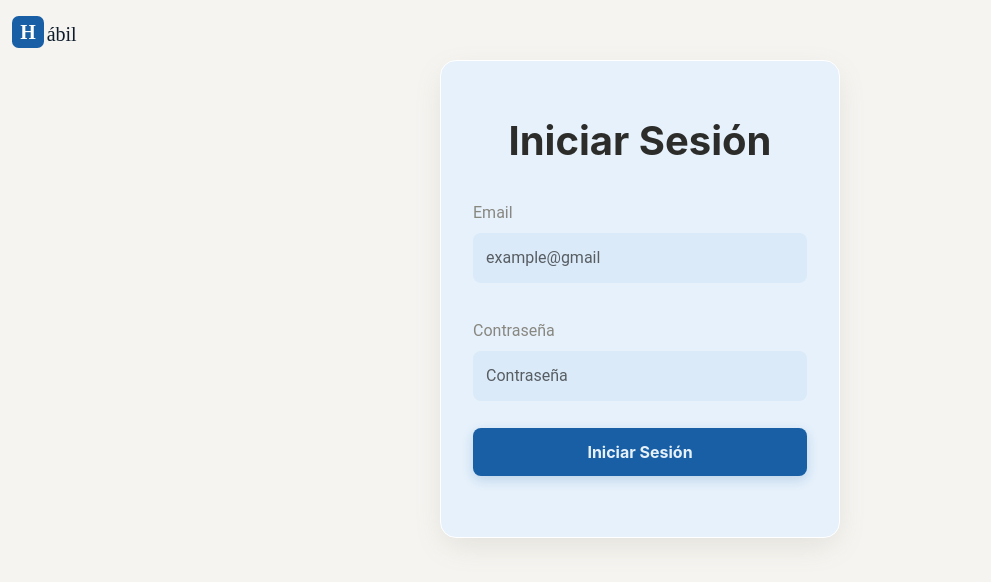
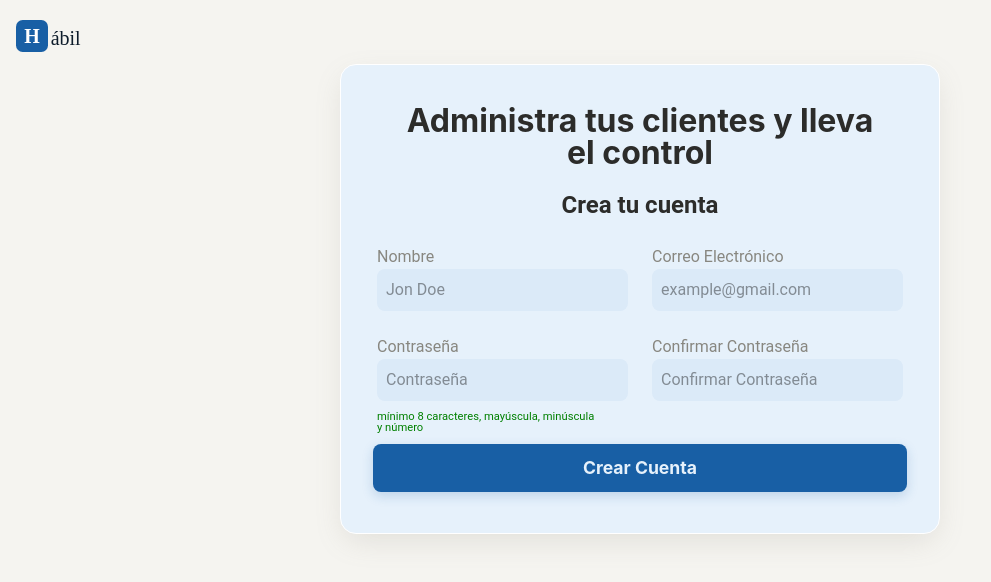
Before and after one commit to anthony-dlc/habil, a React (Vite) app: page / in a window 1280 px wide. Shown: the top 582 px of the page, without its empty margins (0-991 px from the left). Built offline with nearby package versions, Linux system fonts and the light colour scheme; no server answers.

Commit message:
Organize files,classes,style and more

```diff
--- a/index.html
+++ b/index.html
@@ -7,7 +7,7 @@
     <title>habil</title>
     <link
       rel="shortcut icon"
-      href="./public/icons/habil-favicon.svg"
+      href="icons/habil-favicon.svg"
       type="image/svg"
     />
   </head>
--- a/src/App.jsx
+++ b/src/App.jsx
@@ -1,9 +1,10 @@
-import "./styles/App.css";
-import SignUp from "./components/SignUp";
-import SignIn from "./components/SignIn";
+import "./assets/App.css";
+import SignUp from "./components/signUp/SignUp";
+// import SignIn from "./components/signIn/SignIn";
 
 function App() {
-  return <SignIn />;
+  return <SignUp />;
+  // return <SignIn />
 }
 
 export default App;
--- a/src/styles/SignUp.css
+++ b/src/components/signIn/SignIn.css
@@ -29,200 +29,122 @@
   --shadow-block-azul: 0 10px 30px -5px rgba(139, 134, 122, 0.2);
 }
 
-* {
-  margin: 0;
-  padding: 0;
-  box-sizing: border-box;
+.signIn-formContainer {
+  background-color: var(--bg);
+  position: relative;
+  padding: 60px 16px;
+  height: 100vh;
+  font-family: var(--second-font);
+  color: var(--second-text);
 }
 
-body {
-  background-color: var(--bg);
+.signIn-iconDark {
+  position: absolute;
+  width: 120px;
+  top: 12px;
+  left: 12px;
 }
 
-.form-container {
-  background-color: var(--bg);
+.signIn-form {
+  padding: 48px 16px;
   position: relative;
-  color: var(--second-text);
-  padding-top: 30px;
-  height: 100vh;
+  max-width: 400px;
+  margin: auto;
+  border-radius: 16px;
 }
 
-.icon-dark {
-  z-index: 100;
-  position: absolute;
-  top: 16px;
-  left: 16px;
-  width: 80px;
+.signIn-h1 {
+  color: var(--main-text);
+  font-family: var(--main-font);
+  font-size: 2.5rem;
+  font-weight: bold;
+  text-align: center;
+  padding: 8px 0;
+  margin-bottom: 12px;
 }
 
-.icon-light {
-  display: none;
+.signIn-label {
+  width: 100%;
+  display: flex;
+  flex-direction: column;
+  padding: 6px 0;
 }
 
-.form-container .form-background {
-  display: none;
+.signIn-input,
+.signIn-btnSummit {
+  margin-top: 4px;
+  padding: 12px;
+  border: none;
+  border-radius: 8px;
 }
 
-form {
-  position: relative;
-  /* background-color: var(--bg); */
-  padding: 40px 12px;
-  font-family: var(--second-font);
+.signIn-input {
+  outline: none;
+  background-color: #ffffff;
+  border: var(--input-border-bg-blanco);
+  box-shadow: var(--input-shadow-bg-blanco);
 }
 
-h1 {
-  color: var(--main-text);
-  font-size: 1.8rem;
-  text-align: center;
-  font-family: var(--main-font);
-  font-weight: bold;
-  margin-bottom: 16px;
-  word-break: keep-all;
-  hyphens: none;
-}
-
-.subtitulo {
-  color: var(--main-text);
-  text-align: center;
-  padding: 8px;
-  font-size: 1.5rem;
-  font-weight: bold;
-  font-family: var(--second-font);
-  margin-bottom: 16px;
-}
-
-label {
-  display: flex;
-  flex-direction: column;
-  width: 100%;
-  gap: 4px;
-  margin-bottom: 12px;
-  position: relative;
-}
-
-input {
-  outline: none;
-  background-color: #ffffff;
-  border-radius: 8px;
-  border: var(--input-border-bg-blanco);
-  box-shadow: var(--input-shadow-bg-blanco);
-  color: #000000;
-  padding: 8px;
-}
-
-input::placeholder {
-  color: #000000;
-  opacity: 0.6;
-}
-
-input:focus {
+.signIn-input:focus {
   border-bottom-color: var(--bg);
 }
 
-button {
+.signIn-btnSummit {
   width: 100%;
-  padding: 12px;
-  border-radius: 8px;
-  border: none;
-  font-size: 1.1rem;
+  font-size: 1rem;
   font-weight: bold;
-  box-shadow: var(--btn-shadow);
   background-color: var(--btn-cta-links);
   color: var(--cards-tags);
   transition: var(--trancisiones);
   transform: var(--btn-transform-blanco);
-  font-family: var(--main-font);
   margin-top: 16px;
 }
 
-button:hover {
+.signIn-btnSummit:hover {
   background-color: var(--icons-badges-hover);
   transform: var(--btn-transform-blanco);
   box-shadow: var(--btn-shadow-hover-blanco);
 }
 
-.referencia {
-  font-size: 0.7rem;
-  position: absolute;
-  bottom: -4px;
-}
-
-input:user-valid {
-  outline: 1px solid #008000;
-}
-
-input:user-invalid {
-  outline: 1px solid #ff0000;
-}
-
-.error-message {
+.signIn-ErrorMsg {
   color: #ff0000;
   font-size: 0.8rem;
   position: absolute;
-  bottom: 20px;
-  text-align: center;
+  bottom: 30px;
 }
 
-@media (min-width: 455px) {
-  .form-container {
-    padding: 64px 0;
-  }
-
-  .icon-dark {
-    width: 120px;
-  }
-
-  form {
-    border-radius: 16px;
-    background-color: var(--cards-tags);
-    max-width: 520px;
-    margin: auto;
-    padding: 60px 24px;
-    border: var(--border-block-azul);
-    box-shadow: var(--shadow-block-azul);
-  }
-
-  .label-container {
-    display: grid;
-    grid-template-columns: 1fr 1fr;
-    gap: 16px;
-  }
-
-  h1 {
-    font-size: 2rem;
-  }
-
-  label {
-    padding: 0;
-  }
-
-  input {
+@media (min-width: 450px) {
+  .signIn-input {
     background-color: #dbeaf8;
     border: 1px solid transparent;
     box-shadow: none;
   }
 
-  input:hover {
+  .signIn-input:hover {
     background-color: #ffffff;
     border-color: #a4cbf3;
-    box-shadow: var(--input-shadow-bg-azul-hover);
+    box-shadow: 0 4px 12px rgba(115, 125, 140, 0.08);
   }
-
-  .referencia {
-    bottom: -24px;
-  }
-
-  button {
-    margin-top: 32px;
+  .signIn-btnSummit {
     box-shadow: var(--btn-shadow-azul);
     transform: var(--btn-transform-azul);
   }
 
-  button:hover {
+  .signIn-btnSummit:hover {
     box-shadow: var(--btn-shadow-hover-azul);
   }
 
-  .error-message {
+  .signIn-h1 {
+    padding: 0;
+    padding-bottom: 16px;
+  }
+  .signIn-form {
+    background-color: var(--cards-tags);
+    padding: 60px 32px;
+    border: var(--border-block-azul);
+    box-shadow: var(--shadow-block-azul);
+  }
+  .signIn-ErrorMsg {
     bottom: 40px;
   }
 }
--- a/src/components/SignIn.jsx
+++ b/src/components/signIn/SignIn.jsx
@@ -1,18 +1,19 @@
-import "../styles/SignIn.css";
+import "../../assets/reset.css";
+import "./SignIn.css";
 import { useState } from "react";
-import { supabase } from "../supabase/supabaseClient";
+import { supabase } from "../../supabase/supabaseClient";
 
 function SignIn() {
   const [email, setEmail] = useState("");
   const [password, setPassword] = useState("");
-  const [errorMessage, setErrorMessage] = useState("");
+  const [errorMsg, setErrorMsg] = useState("");
 
   const handleSubmit = async (e) => {
     e.preventDefault();
-    setErrorMessage("");
+    setErrorMsg("");
 
     if (!email || !password) {
-      setErrorMessage("Completa ambos campos");
+      setErrorMsg("Completa ambos campos");
       return;
     }
 
@@ -22,25 +23,27 @@ function SignIn() {
     });
 
     if (error) {
-      setErrorMessage("Email o Contraseña  inválida");
+      setErrorMsg("Email o Contraseña  inválida");
       return;
     }
 
     alert("Sesión Iniciada");
+    console.log(data);
   };
 
   return (
-    <div className="form-container">
+    <div className="signIn-formContainer">
       <img
-        className="icon-dark"
+        className="signIn-iconDark"
         src="icons/habil-logo-dark.svg"
         alt="habil logo con letras negras"
       />
-      <form onSubmit={handleSubmit}>
-        <h1>Iniciar Sesión</h1>
-        <label htmlFor="email">
+      <form className="signIn-form" onSubmit={handleSubmit}>
+        <h1 className="signIn-h1">Inicia Sesión</h1>
+        <label htmlFor="email" className="signIn-label">
           Email
           <input
+            className="signIn-input"
             type="email"
             name="email"
             value={email}
@@ -49,9 +52,10 @@ function SignIn() {
             required
           />
         </label>
-        <label htmlFor="password">
+        <label htmlFor="password" className="signIn-label">
           Contraseña
           <input
+            className="signIn-input"
             type="password"
             name="password"
             value={password}
@@ -60,8 +64,11 @@ function SignIn() {
             required
           />
         </label>
-        {errorMessage && <p>{errorMessage}</p>}
-        <button type="submit">Iniciar Sesión</button>
+        {errorMsg && <p className="signIn-ErrorMsg">{errorMsg}</p>}
+
+        <button type="submit" className="signIn-btnSummit">
+          Iniciar Sesión
+        </button>
       </form>
     </div>
   );
--- a/src/styles/SignIn.css
+++ b/src/components/signUp/SignUp.css
@@ -35,118 +35,184 @@
   box-sizing: border-box;
 }
 
-.form-container {
+body {
   background-color: var(--bg);
-  position: relative;
-  padding: 60px 16px;
-  height: 100vh;
-  font-family: var(--second-font);
-  color: var(--second-text);
 }
 
-.icon-dark {
-  position: absolute;
-  width: 120px;
-  top: 12px;
-  left: 12px;
+.signUp-formContainer {
+  position: relative;
+  color: var(--second-text);
+  padding-top: 30px;
+  height: 100vh;
 }
 
-form {
-  padding: 48px 16px;
-  position: relative;
-  max-width: 400px;
-  margin: auto;
-  border-radius: 16px;
+.signUp-iconDark {
+  z-index: 100;
+  position: absolute;
+  top: 16px;
+  left: 16px;
+  width: 80px;
 }
 
-h1 {
-  color: var(--main-text);
-  font-family: var(--main-font);
-  font-size: 2.5rem;
-  text-align: center;
-  padding: 8px 0;
-  margin-bottom: 12px;
+.signUp-form {
+  width: 100%;
+  position: relative;
+  padding: 30px 12px;
+  font-family: var(--second-font);
 }
 
-label {
-  width: 100%;
+.signUp-h1 {
+  color: var(--main-text);
+  font-size: 2rem;
+  text-align: center;
+  font-family: var(--main-font);
+  font-weight: bold;
+  margin-bottom: 16px;
+  word-break: keep-all;
+  hyphens: none;
+}
+
+.signUp-subtitulo {
+  color: var(--main-text);
+  text-align: center;
+  padding: 8px;
+  font-size: 1.5rem;
+  font-weight: bold;
+  font-family: var(--second-font);
+  margin-bottom: 16px;
+}
+
+.signUp-label {
+  padding: 8px 0;
   display: flex;
   flex-direction: column;
-  padding: 12px 0;
+  width: 100%;
+  position: relative;
 }
 
-input,
-button {
-  margin-top: 4px;
-  padding: 12px;
-  border: none;
+.signUp-input {
+  outline: none;
+  background-color: #ffffff;
   border-radius: 8px;
+  border: var(--input-border-bg-blanco);
+  box-shadow: var(--input-shadow-bg-blanco);
+  color: #000000;
+  padding: 8px;
+}
+.signUp-input::placeholder {
+  color: #000000;
+  opacity: 0.4;
 }
 
-input {
-  outline: none;
-  background-color: #ffffff;
-  border: var(--input-border-bg-blanco);
-  box-shadow: var(--input-shadow-bg-blanco);
-}
-
-input:focus {
+.signUp-input:focus {
   border-bottom-color: var(--bg);
 }
 
-button {
+.signUp-btn {
   width: 100%;
-  font-size: 1rem;
+  padding: 12px;
+  border-radius: 8px;
+  border: none;
+  font-size: 1.1rem;
   font-weight: bold;
+  box-shadow: var(--btn-shadow);
   background-color: var(--btn-cta-links);
   color: var(--cards-tags);
   transition: var(--trancisiones);
   transform: var(--btn-transform-blanco);
+  font-family: var(--main-font);
   margin-top: 16px;
 }
 
-button:hover {
+.signUp-btn:hover {
   background-color: var(--icons-badges-hover);
   transform: var(--btn-transform-blanco);
   box-shadow: var(--btn-shadow-hover-blanco);
 }
 
-.error-message {
+.signUp-referencia {
+  font-size: 0.7rem;
+  position: absolute;
+  bottom: -6px;
+  color: #008000;
+}
+
+.signUp-input:user-valid {
+  outline: 1px solid #008000;
+}
+
+.signUp-input:user-invalid {
+  outline: 1px solid #ff0000;
+}
+
+.signUp-ErrorMsg {
   color: #ff0000;
   font-size: 0.8rem;
   position: absolute;
-  bottom: 30px;
+  bottom: 12px;
+  text-align: center;
 }
 
-@media (min-width: 450px) {
-  input {
+@media (min-width: 425px) {
+  .signUp-formContainer {
+    padding: 64px 0;
+  }
+
+  .signUp-iconDark {
+    width: 120px;
+  }
+
+  .signUp-form {
+    border-radius: 16px;
+    background-color: var(--cards-tags);
+    max-width: 600px;
+    margin: auto;
+    padding: 40px 32px;
+    border: var(--border-block-azul);
+    box-shadow: var(--shadow-block-azul);
+  }
+
+  .signUp-labelContainer {
+    display: grid;
+    grid-template-columns: 1fr 1fr;
+    gap: 16px;
+  }
+
+  .signUp-h1 {
+    font-size: 2rem;
+  }
+
+  .signUp-label {
+    padding: 4px;
+  }
+
+  .signUp-input {
     background-color: #dbeaf8;
     border: 1px solid transparent;
     box-shadow: none;
   }
 
-  input:hover {
+  .signUp-input:hover {
     background-color: #ffffff;
     border-color: #a4cbf3;
-    box-shadow: 0 4px 12px rgba(115, 125, 140, 0.08);
+    box-shadow: var(--input-shadow-bg-azul-hover);
   }
-  button {
+
+  .signUp-referencia {
+    bottom: -28px;
+  }
+
+  .signUp-btn {
+    margin-top: 40px;
     box-shadow: var(--btn-shadow-azul);
     transform: var(--btn-transform-azul);
   }
 
-  button:hover {
+  .signUp-btn:hover {
     box-shadow: var(--btn-shadow-hover-azul);
   }
 
-  h1 {
-    padding: 0;
-    padding-bottom: 16px;
-  }
-  form {
-    background-color: var(--cards-tags);
-    padding: 60px 32px;
-    border: var(--border-block-azul);
-    box-shadow: var(--shadow-block-azul);
+  .signUp-ErrorMsg {
+    bottom: 40px;
   }
 }
--- a/src/components/SignUp.jsx
+++ b/src/components/signUp/SignUp.jsx
@@ -1,14 +1,14 @@
-import "../styles/reset.css";
-import "../styles/SignUp.css";
+import "../../assets/reset.css";
+import "./SignUp.css";
 import { useState } from "react";
-import { supabase } from "../supabase/supabaseClient";
+import { supabase } from "../../supabase/supabaseClient";
 
 function SignUp() {
   const [name, setName] = useState("");
   const [email, setEmail] = useState("");
   const [password, setPassword] = useState("");
   const [confirmPassword, setConfirmPassword] = useState("");
-  const [errorMessage, setErrorMessage] = useState("");
+  const [errorMsg, setErrorMsg] = useState("");
 
   const validarEmail = (email) => {
     const regexEmail = /^[a-zA-Z0-9._%+-]+@[a-zA-Z0-9.-]+\.[a-zA-Z]{2,}$/;
@@ -32,22 +32,22 @@ function SignUp() {
 
   const handleSubmit = async (e) => {
     e.preventDefault();
-    setErrorMessage("");
+    setErrorMsg("");
 
     if (!validarEmail(email)) {
-      setErrorMessage("Correo no valido");
+      setErrorMsg("Correo no valido");
       return;
     }
 
     if (!validarPassword(password)) {
-      setErrorMessage(
+      setErrorMsg(
         "La contraseña debe tener mínimo 8 caracteres, mayúscula, minúscula y número",
       );
       return;
     }
 
     if (!validarConfirmPassword(confirmPassword)) {
-      setErrorMessage("La contraseña no coinciden, intentalo de nuevo");
+      setErrorMsg("La contraseña no coinciden, intentalo de nuevo");
       return;
     }
 
@@ -62,32 +62,31 @@ function SignUp() {
     });
 
     if (error) {
-      setErrorMessage(error.message);
+      setErrorMsg(error.message);
       return;
     }
 
     alert("User created");
+    console.log(data);
   };
 
   return (
-    <div className="form-container">
+    <div className="signUp-formContainer">
       <img
-        className="icon-dark"
+        className="signUp-iconDark"
         src="icons/habil-logo-dark.svg"
         alt="habil-logo"
       />
-      <img
-        className="icon-light"
-        src="icons/habil-logo-light.svg"
-        alt="habil-logo"
-      />
-      <form onSubmit={handleSubmit}>
-        <h1>Administra tus clientes y lleva el control</h1>
-        <p className="subtitulo">Crea tu cuenta</p>
-        <div className="label-container">
-          <label htmlFor="name">
+      <form className="signUp-form" onSubmit={handleSubmit}>
+        <h1 className="signUp-h1">
+          Administra tus clientes y lleva el control
+        </h1>
+        <p className="signUp-subtitulo">Crea tu cuenta</p>
+        <div className="signUp-labelContainer">
+          <label className="signUp-label" htmlFor="name">
             Nombre
             <input
+              className="signUp-input"
               type="text"
               name="name"
               placeholder="Jon Doe"
@@ -97,9 +96,10 @@ function SignUp() {
             />
           </label>
 
-          <label htmlFor="email">
+          <label className="signUp-label" htmlFor="email">
             Correo Electrónico
             <input
+              className="signUp-input"
               type="email"
               name="email"
               placeholder="example@gmail.com"
@@ -109,9 +109,10 @@ function SignUp() {
             />
           </label>
 
-          <label htmlFor="password">
+          <label className="signUp-label" htmlFor="password">
             Contraseña
             <input
+              className="signUp-input"
               type="password"
               name="password"
               value={password}
@@ -119,13 +120,14 @@ function SignUp() {
               required
               onChange={(e) => setPassword(e.target.value)}
             />
-            <span className="referencia">
+            <span className="signUp-referencia">
               mínimo 8 caracteres, mayúscula, minúscula y número
             </span>
           </label>
-          <label htmlFor="confirmPassword">
+          <label className="signUp-label" htmlFor="confirmPassword">
             Confirmar Contraseña
             <input
+              className="signUp-input"
               type="password"
               name="confirmPassword"
               value={confirmPassword}
@@ -135,8 +137,10 @@ function SignUp() {
             />
           </label>
         </div>
-        {errorMessage && <p className="error-message">{errorMessage}</p>}
-        <button type="submit">Crear Cuenta</button>
+        {errorMsg && <p className="signUp-ErrorMsg">{errorMsg}</p>}{" "}
+        <button type="submit" className="signUp-btn">
+          Crear Cuenta
+        </button>
       </form>
     </div>
   );
--- a/src/main.jsx
+++ b/src/main.jsx
@@ -1,6 +1,5 @@
 import { StrictMode } from 'react'
 import { createRoot } from 'react-dom/client'
-import './styles/index.css'
 import App from './App.jsx'
 
 createRoot(document.getElementById('root')).render(
```
Also changed, not shown: src/assets/App.css (added), src/assets/base-style.css (renamed from src/styles/base-style.css), src/assets/reset.css (renamed from src/styles/reset.css), src/styles/index.css (deleted).
